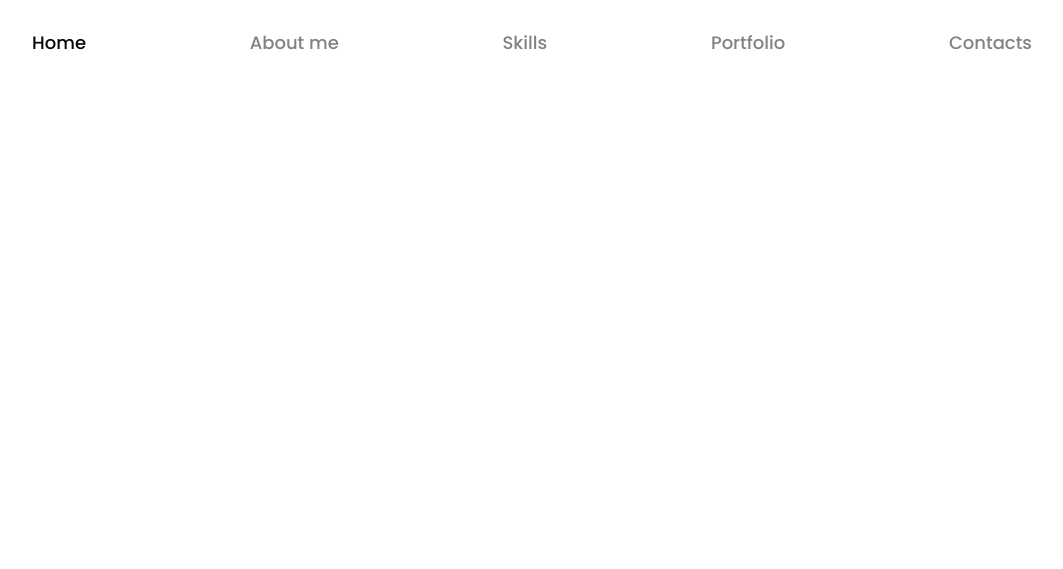
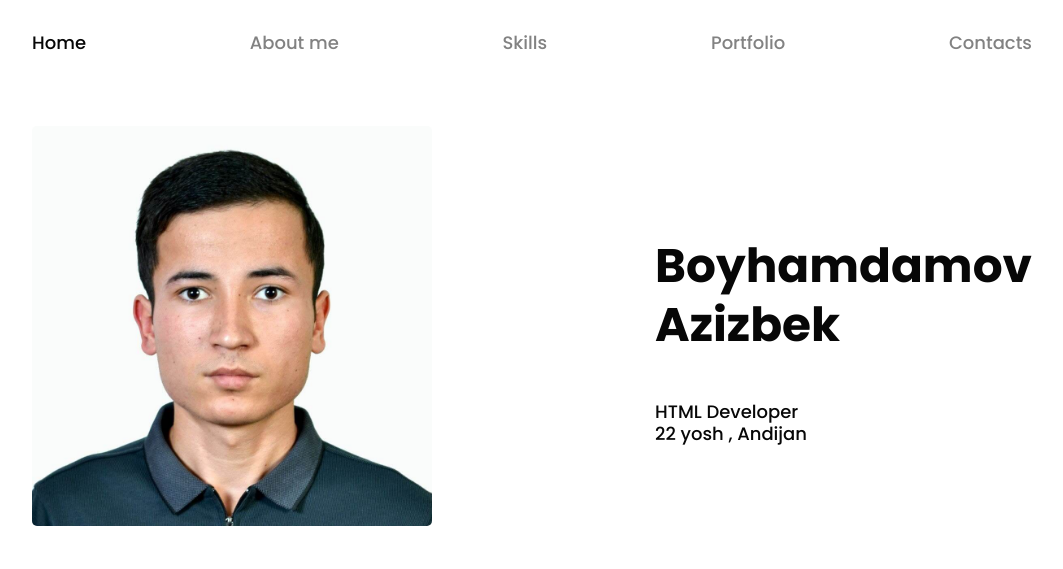
Before and after one commit to Azizbek-Boyhamdamov/Portfolio, a plain HTML site: page index.html in a window 1280 px wide. Shown: the whole page, without its empty margins (108-1171 px from the left). Drawn offline with Linux system fonts and the light colour scheme.

Commit message:
Add home section

```diff
--- a/css/style.css
+++ b/css/style.css
@@ -67,6 +67,19 @@ ul{
   padding: 0;
 }
 
+/* VISUAKKY-HIDDEN */
+
+.visually-hidden {
+  position: absolute;
+  width: 1px;
+  height: 1px;
+  margin: -1px;
+  border: 0;
+  padding: 0;
+  clip: rect(0 0 0 0);
+  overflow: hidden;
+}
+
 /* CONTAINER */
 .container{
   width: 100%;
@@ -105,6 +118,28 @@ ul{
   color: var(--text-color);
 }
 
+/* HOME */
+
+.home {
+  padding-top: 40px;
+  padding-bottom: 40px;
+}
+.home__container {
+  display: flex;
+  align-items: center;
+  justify-content: space-between;
+}
+
+.home__heading {
+  font-size: 47px;
+  line-height: 59px;
+}
+.home__image {
+  border-radius: 5px;
+}
+.home__text {
+}
+
 /* BACKGROUND-IMAGE FOR RETINA SCREENS */
 @media
 only screen and (-webkit-min-device-pixel-ratio: 2),
--- a/index.html
+++ b/index.html
@@ -30,6 +30,19 @@
   </header>
 
 
+  <main class="main-content">
+    <section class="home">
+      <div class="home__container container">
+        <h2 class="visually-hidden">Portfolio</h2>
+        <img class="home__image" src="./img/portofolio_photo.jpg" alt="Portofolio" width="400" height="400 " srcset="./img/portofolio_photo.jpg 1x, ./img/portofolio_photo@2x.jpg 2x">
+        <div class="home__content">
+          <h3 class="home__heading">Boyhamdamov <br> Azizbek</h3>
+        <p class="home__text">HTML Developer <br> 22 yosh , Andijan</p>
+        </div>
+      </div>
+    </section>
+  </main>
+
   <script src="./js/main.js"></script>
 </body>
 </html>
```
Also changed, not shown: img/portofolio_photo.jpg (added), img/portofolio_photo@2x.jpg (added), 1 other file.
